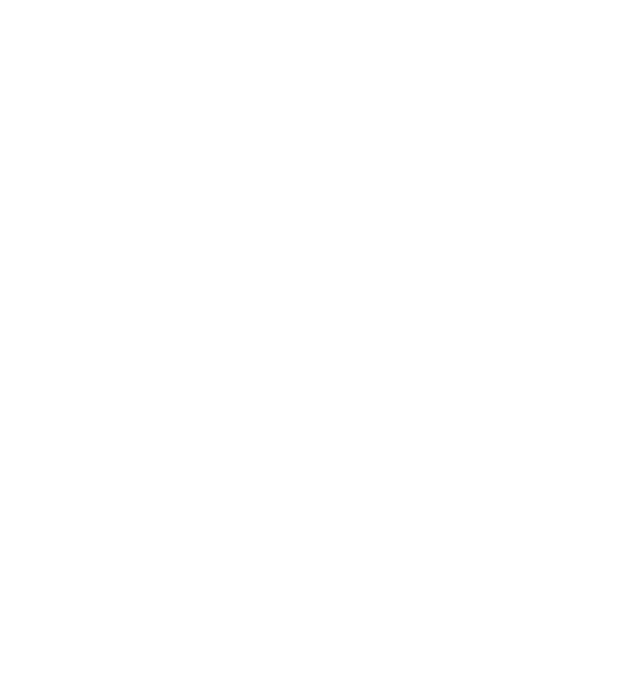
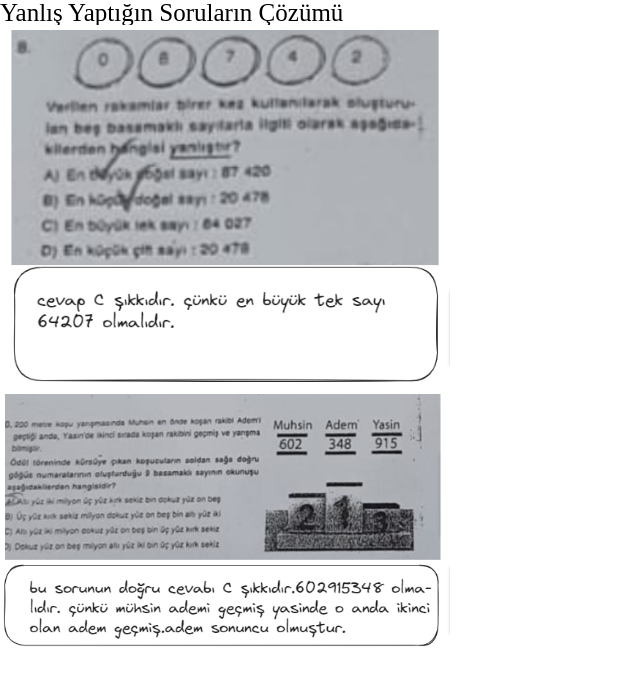
Before and after one commit to merovinjs/quiz-qpp, a React (Vite) app: page /odev in a window 1280 px wide. Before the commit this address had no page. Shown: the top 684 px of the page, without its empty margins (0-640 px from the left). Built offline with nearby package versions, Linux system fonts and the light colour scheme.

Commit message:
yanlış cevaplar component created

```diff
--- a/src/App.tsx
+++ b/src/App.tsx
@@ -3,6 +3,7 @@
 import Home from "./pages/home/Home";
 import Turk from "./pages/Turk/Turk";
 import Mathe from "./pages/Mathe/Mathe";
+import { Odevler } from "./pages/odev/Odevler";
 
 function App() {
   return (
@@ -11,6 +12,7 @@
         <Routes>
           <Route path="/turk" element={<Turk />}></Route>
           <Route path="/" element={<Home />}></Route>
+          <Route path="/odev" element={<Odevler />}></Route>
           <Route path="/mathe" element={<Mathe />}></Route>
         </Routes>
       </Router>
--- /dev/null
+++ b/src/components/odevler/YanlısCvp.tsx
@@ -0,0 +1,19 @@
+import { YanlısCvpType } from "../../types/quizdatatype";
+import styles from "./styles.module.css";
+
+export const YanlısCvp = ({
+  yanlıscvpdata,
+}: {
+  yanlıscvpdata: YanlısCvpType[];
+}) => {
+  console.log({ yanlıscvpdata });
+  return (
+    <>
+      {yanlıscvpdata.map((oneYanlıs) => (
+        <div className={styles.imgContainer} key={oneYanlıs.id}>
+          <img src={oneYanlıs.question} alt="" className={styles.questionImg} />
+        </div>
+      ))}
+    </>
+  );
+};
--- /dev/null
+++ b/src/components/odevler/styles.module.css
@@ -0,0 +1,7 @@
+.imgContainer {
+  max-width: 450px;
+}
+.questionImg {
+  object-fit: contain;
+  width: 100%;
+}
--- a/src/components/quizbase/Quiz.tsx
+++ b/src/components/quizbase/Quiz.tsx
@@ -1,3 +1,4 @@
+/* eslint-disable @typescript-eslint/no-explicit-any */
 import { useState } from "react";
 
 import styles from "./styles.module.css";
--- /dev/null
+++ b/src/data/yanlışcvpdata.ts
@@ -0,0 +1,12 @@
+export const yanlıscvpdata = {
+  questions: [
+    {
+      id: 1,
+      question: "/02.10.23/ödev.png",
+    },
+    {
+      id: 2,
+      question: "/02.10.23/ödev2.png",
+    },
+  ],
+};
--- a/src/pages/home/Home.tsx
+++ b/src/pages/home/Home.tsx
@@ -1,6 +1,6 @@
 import styles from "./styles.module.css";
 const Home = () => {
-  let colors: string[] = ["#3c787e", "#241623", "#d56f3e", "#92140c"];
+  const colors: string[] = ["#3c787e", "#241623", "#d56f3e", "#92140c"];
 
   return (
     <div className={styles.home}>
@@ -14,6 +14,11 @@
             Türkçe 2020 soruları
           </a>
         </div>
+        <div className={styles.btnContainer}>
+          <a style={{ backgroundColor: colors[1] }} href="/odev">
+            Ödevlerin doğru çözümleri
+          </a>
+        </div>
       </div>
     </div>
   );
--- /dev/null
+++ b/src/pages/odev/Odevler.tsx
@@ -0,0 +1,11 @@
+import { YanlısCvp } from "../../components/odevler/YanlısCvp";
+import styles from "./styles.module.css";
+import { yanlıscvpdata } from "../../data/yanlışcvpdata";
+export const Odevler = () => {
+  return (
+    <div>
+      <h1 className={styles.Baslik}>Yanlış Yaptığın Soruların Çözümü</h1>
+      <YanlısCvp yanlıscvpdata={yanlıscvpdata.questions} />
+    </div>
+  );
+};
--- /dev/null
+++ b/src/pages/odev/styles.module.css
@@ -0,0 +1,3 @@
+.Baslik {
+  font-size: 25px;
+}
--- a/src/types/quizdatatype.ts
+++ b/src/types/quizdatatype.ts
@@ -4,3 +4,7 @@
   choices: string[];
   correctAnswer: string;
 }
+export interface YanlısCvpType {
+  id: number;
+  question: string;
+}
```
Also changed, not shown: public/02.10.23/ödev.png (added), public/02.10.23/ödev2.png (added).
